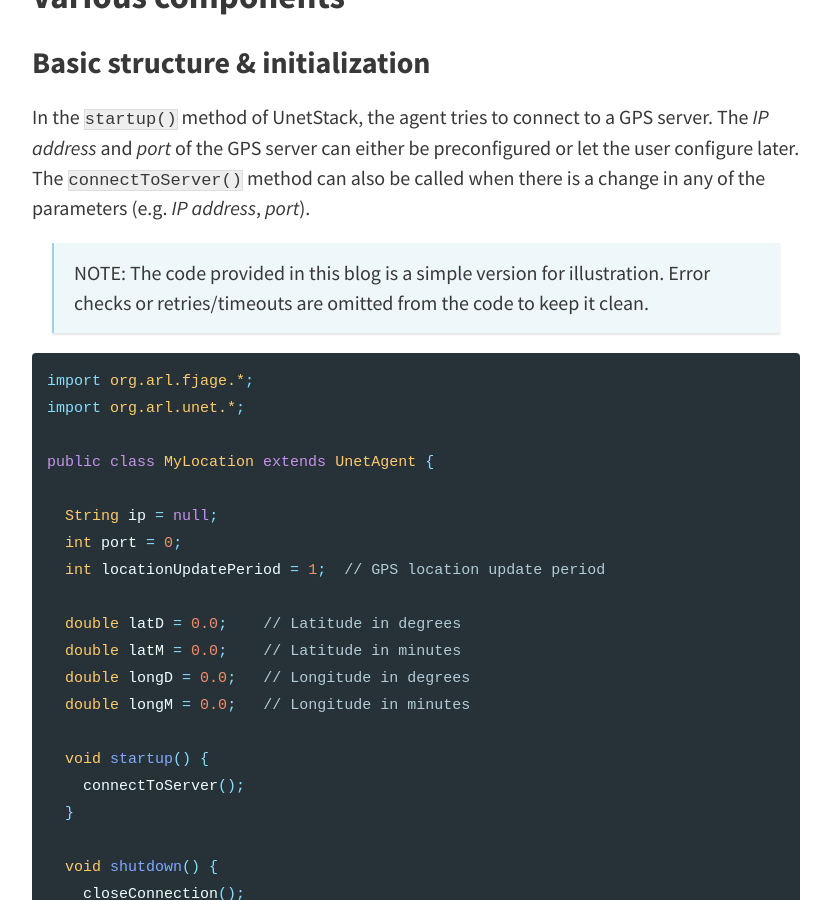
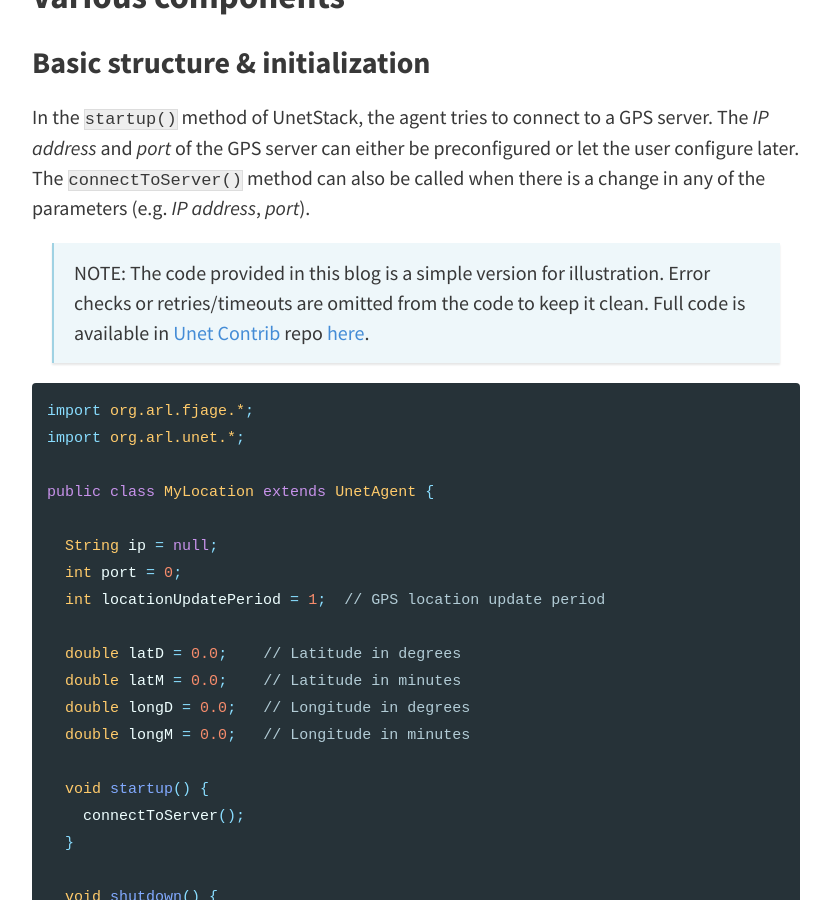
Before and after one commit to org-arl/unet-blog, a Jekyll site: the page built from _posts/2018-09-14-Developing-location-agent-for-UnetStack.md, in a window 1280 px wide and 900 px high, scrolled down 2211 px. Shown: the whole window, without its empty margins (224-1055 px from the left). Built offline with Jekyll 4.4.1, drawn with Linux system fonts in a browser that asks for light colours.

Commit message:
Updated link to Location agent in the blog

````diff
--- a/_posts/2018-09-14-Developing-location-agent-for-UnetStack.md
+++ b/_posts/2018-09-14-Developing-location-agent-for-UnetStack.md
@@ -38,6 +38,7 @@ The basic flow of the `Location Agent` will be as follows:
 In the `startup()` method of UnetStack, the agent tries to connect to a GPS server. The _IP address_ and _port_ of the GPS server can either be preconfigured or let the user configure later. The `connectToServer()` method can also be called when there is a change in any of the parameters (e.g. _IP address_, _port_).
 
 > NOTE: The code provided in this blog is a simple version for illustration. Error checks or retries/timeouts are omitted from the code to keep it clean.
+> Full code is available in [Unet Contrib](https://github.com/org-arl/unet-contrib) repo [here](https://github.com/org-arl/unet-contrib/tree/master/contrib/Location).
 
 ```java
 import org.arl.fjage.*;
````
